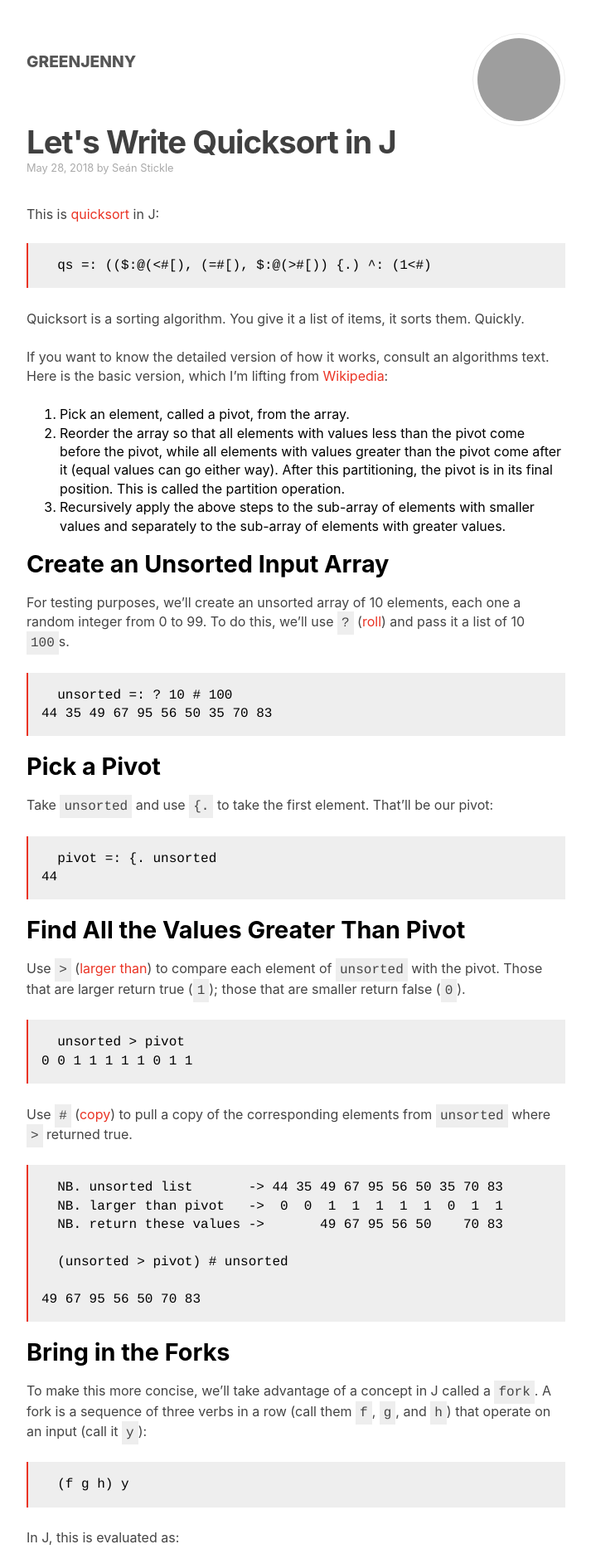
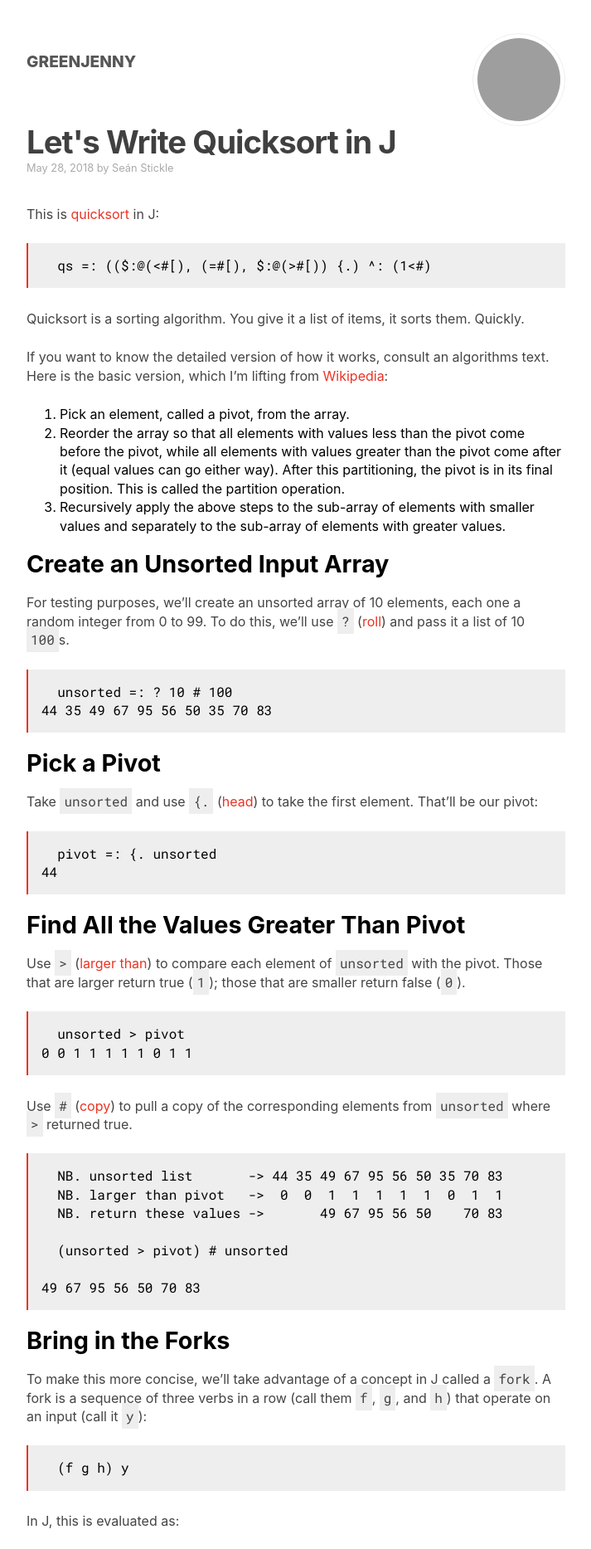
Before and after one commit to seanstickle/greenjenny.com, a Jekyll site: the page built from _posts/2018-05-28-lets-write-quicksort-in-j.md, in a window 1280 px wide. Shown: the top 1867 px of the page at 83% size, without its empty margins (283-996 px from the left). Built offline with Jekyll 4.4.1, drawn with Linux system fonts in a browser that asks for light colours; Markdown is read by kramdown in place of the engine named in the settings; grey boxes are pictures that could not be loaded.

Commit message:
Add link for {. head

```diff
--- a/_includes/header.html
+++ b/_includes/header.html
@@ -10,6 +10,7 @@
     <link rel="stylesheet" href="{{ "/assets/main.css" | relative_url }}">
     <link rel="canonical" href="{{ page.url | replace:'index.html','' | absolute_url }}">
     <link rel="alternate" type="application/rss+xml" title="{{ site.title | escape }}" href="{{ "/feed.xml" | relative_url }}">
+    <link href="https://fonts.googleapis.com/css?family=Roboto+Mono" rel="stylesheet">
     {% if jekyll.environment == "production" and site.google_analytics %}
       {% include google-analytics.html %}
     {% endif %}
--- a/_posts/2018-05-28-lets-write-quicksort-in-j.md
+++ b/_posts/2018-05-28-lets-write-quicksort-in-j.md
@@ -26,7 +26,7 @@ For testing purposes, we’ll create an unsorted array of 10 elements, each one
 
 ## Pick a Pivot
 
-Take `unsorted` and use `{.` to take the first element. That’ll be our pivot:
+Take `unsorted` and use `{.` ([head](http://code.jsoftware.com/wiki/Vocabulary/curlylfdot)) to take the first element. That’ll be our pivot:
 
 	  pivot =: {. unsorted
 	44
--- a/assets/main.css
+++ b/assets/main.css
@@ -99,9 +99,12 @@ address {
   margin: 0 0 1.5em;
 }
 
+pre, code {
+  font-family: 'Roboto Mono', monospace;
+}
+
 pre {
   background: #eee;
-  font-family: courier, monospace;
   font-size: 1rem;
   line-height: 1.4rem;
   margin-bottom: 1.6rem;
@@ -113,7 +116,6 @@ pre {
 
 code {
   background: #eee;
-  font-family: courier, monospace;
   padding: 5px;
 }
 
```
